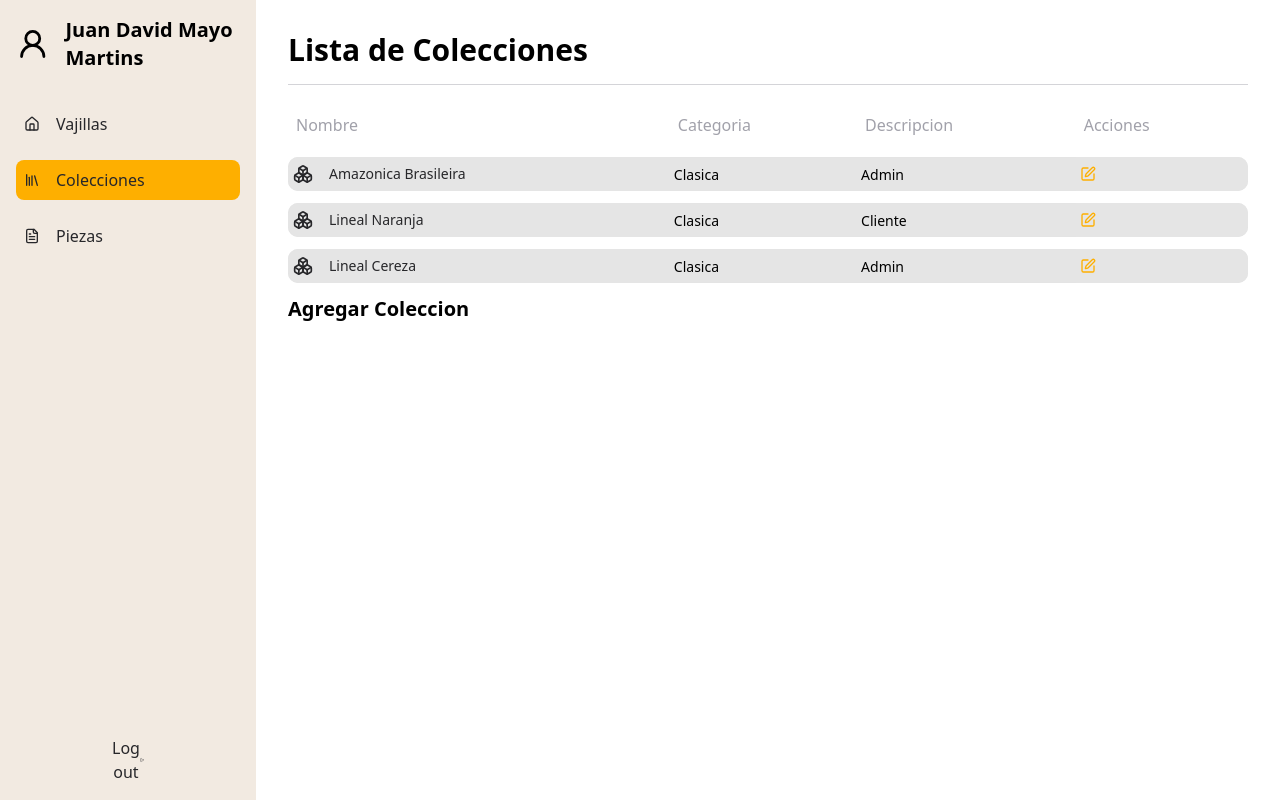
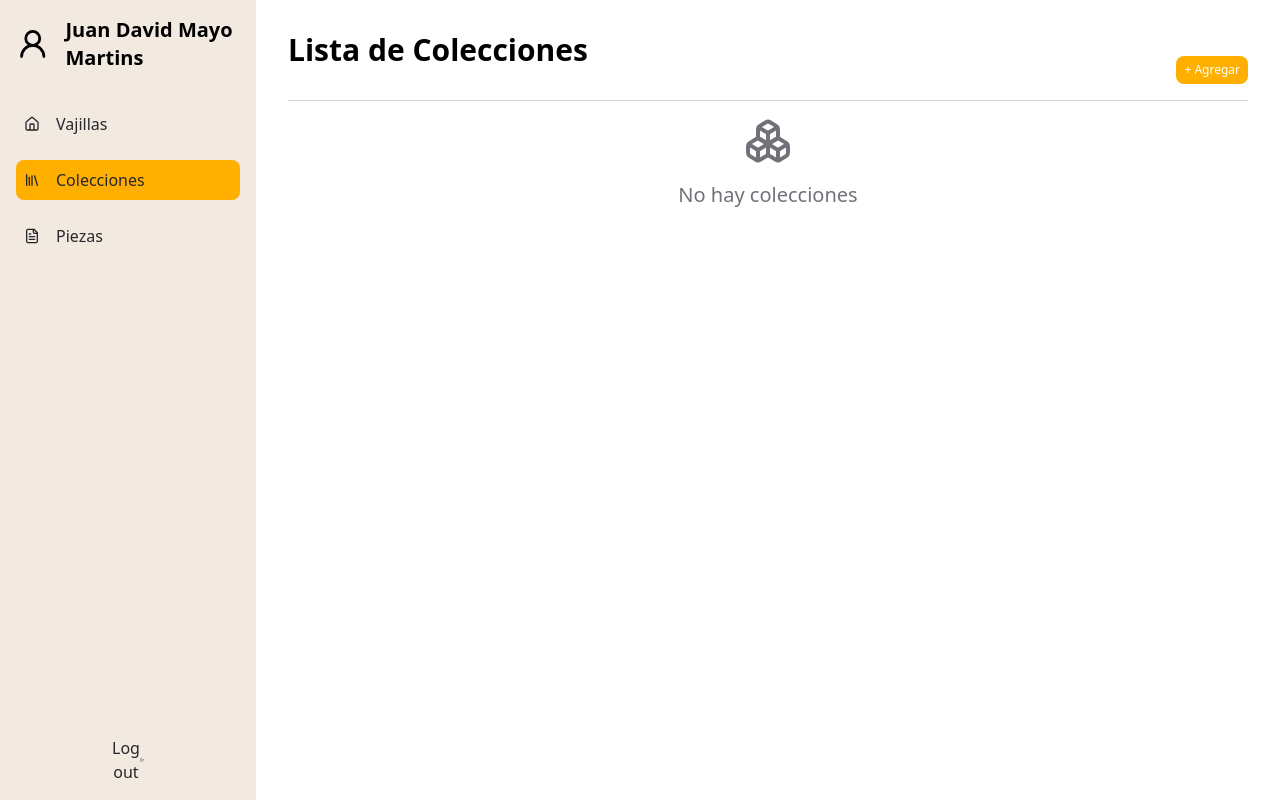
Before and after one commit to MayoJuanDavid/Front_Ceramica_Real, a React (Vite) app: page /colecciones in a window 1280 px wide. Built offline with nearby package versions, Linux system fonts and the light colour scheme.

Commit message:
feat: :sparkles: adding colecciones

```diff
--- a/src/App.tsx
+++ b/src/App.tsx
@@ -1,11 +1,11 @@
 import { RouterProvider } from 'react-router-dom';
 import { BrowserRouter } from './routes';
-import { VajillaProvider } from './contexts/vajillaContext';
+import { DataProvider } from './contexts/dataContext';
 
 export default function Home() {
   return (
-    <VajillaProvider>
+    <DataProvider>
       <RouterProvider router={BrowserRouter} />
-    </VajillaProvider>
+    </DataProvider>
   );
 }
--- /dev/null
+++ b/src/components/modals/add-coleccion-modal.tsx
@@ -0,0 +1,99 @@
+import React from 'react';
+import Modal from './modal';
+import useAddColeccionModal from '../../hooks/use-add-coleccion-modal';
+import Input from '../input';
+import { useForm, SubmitHandler } from 'react-hook-form';
+
+type FormData = {
+  id: number;
+  nombre: string;
+  categoria: number;
+  descripcion: string;
+};
+
+interface AddColeccionModalProps {
+  setColecciones: React.Dispatch<React.SetStateAction<FormData[]>>;
+}
+
+const AddColeccionModal = ({ setColecciones }: AddColeccionModalProps) => {
+  const [isLoading, setIsloading] = React.useState(false);
+  const generateID = () => {
+    return Math.floor(Math.random() * 1000);
+  };
+
+  const {
+    register,
+    handleSubmit,
+    reset,
+    formState: { errors },
+  } = useForm<FormData>();
+
+  const onSubmit: SubmitHandler<FormData> = async (data) => {
+    setIsloading(true);
+    await new Promise((resolve) => setTimeout(resolve, 1000));
+    console.log(data);
+    setColecciones((prev) => [...prev, { ...data, id: generateID() }]);
+    setIsloading(false);
+    reset();
+    coleccionModal.onClose();
+  };
+
+  const coleccionModal = useAddColeccionModal();
+
+  const bodyContent = (
+    <form className="flex flex-col gap-3" onSubmit={handleSubmit(onSubmit)}>
+      <div className="w-full flex flex-col px-32">
+        <Input label="Nombre" {...register('nombre', { required: true })} />
+        {errors.nombre ? (
+          <span className="text-xs text-rose-600">Este campo es requerido</span>
+        ) : null}
+      </div>
+      <div className="w-full flex flex-col px-32">
+        <Input
+          label="Cantidad"
+          {...register('categoria', { required: true })}
+          type="number"
+          min={1}
+        />
+        {errors.categoria ? (
+          <span className="text-xs text-rose-600">Este campo es requerido</span>
+        ) : null}
+      </div>
+      <div className="w-full flex flex-col px-32">
+        <Input
+          label="Descripción"
+          {...register('descripcion', { required: true })}
+        />
+        {errors.descripcion ? (
+          <span className="text-xs text-rose-600">Este campo es requerido</span>
+        ) : null}
+      </div>
+      <div className="w-full flex flex-col px-32">
+        <Input
+          label="Categoria"
+          {...register('categoria', { required: true })}
+        />
+        {errors.categoria ? (
+          <span className="text-xs text-rose-600">Este campo es requerido</span>
+        ) : null}
+      </div>
+    </form>
+  );
+
+  const footerContent = <div></div>;
+
+  return (
+    <Modal
+      disabled={isLoading}
+      isOpen={coleccionModal.isOpen}
+      title="Agregar coleccion"
+      actionLabel="Agregar"
+      onClose={coleccionModal.onClose}
+      onSubmit={handleSubmit(onSubmit)}
+      body={bodyContent}
+      footer={footerContent}
+    />
+  );
+};
+
+export default AddColeccionModal;
--- /dev/null
+++ b/src/contexts/dataContext.tsx
@@ -0,0 +1,65 @@
+import React from 'react';
+
+type Vajilla = {
+  id: number;
+  nombre: string;
+  cantidad: number;
+  descripcion: string;
+};
+
+interface Coleccion {
+  id: number;
+  nombre: string;
+  categoria: number;
+  descripcion: string;
+}
+
+interface Pieza {
+  coleccion: number;
+  id: number;
+  molde: string;
+  descripcion: string;
+  precio: number;
+}
+
+interface DataContextProps {
+  vajillas: Vajilla[];
+  setVajillas: React.Dispatch<React.SetStateAction<Vajilla[]>>;
+  colecciones: Coleccion[];
+  setColecciones: React.Dispatch<React.SetStateAction<Coleccion[]>>;
+  piezas: Pieza[];
+  setPiezas: React.Dispatch<React.SetStateAction<Pieza[]>>;
+}
+
+export const DataContext = React.createContext<DataContextProps | undefined>(
+  undefined
+);
+
+export const useData = () => {
+  const context = React.useContext(DataContext);
+  if (!context) {
+    throw new Error('useVajilla must be used within a VajillaProvider');
+  }
+  return context;
+};
+
+export const DataProvider = ({ children }: { children: React.ReactNode }) => {
+  const [vajillas, setVajillas] = React.useState<Vajilla[]>([]);
+  const [colecciones, setColecciones] = React.useState<Coleccion[]>([]);
+  const [piezas, setPiezas] = React.useState<Pieza[]>([]);
+
+  return (
+    <DataContext.Provider
+      value={{
+        vajillas,
+        setVajillas,
+        colecciones,
+        setColecciones,
+        piezas,
+        setPiezas,
+      }}
+    >
+      {children}
+    </DataContext.Provider>
+  );
+};
--- a/src/contexts/vajillaContext.tsx
+++ /dev/null
@@ -1,39 +0,0 @@
-import React from 'react';
-
-type FormData = {
-  id: number;
-  nombre: string;
-  cantidad: number;
-  descripcion: string;
-};
-
-interface VajillaContextProps {
-  vajillas: FormData[];
-  setVajillas: React.Dispatch<React.SetStateAction<FormData[]>>;
-}
-
-export const VajillaContext = React.createContext<
-  VajillaContextProps | undefined
->(undefined);
-
-export const useVajilla = () => {
-  const context = React.useContext(VajillaContext);
-  if (!context) {
-    throw new Error('useVajilla must be used within a VajillaProvider');
-  }
-  return context;
-};
-
-export const VajillaProvider = ({
-  children,
-}: {
-  children: React.ReactNode;
-}) => {
-  const [vajillas, setVajillas] = React.useState<FormData[]>([]);
-
-  return (
-    <VajillaContext.Provider value={{ vajillas, setVajillas }}>
-      {children}
-    </VajillaContext.Provider>
-  );
-};
--- /dev/null
+++ b/src/hooks/use-add-coleccion-modal.tsx
@@ -0,0 +1,15 @@
+import { create } from 'zustand';
+
+interface AddColeccionModalStore {
+  isOpen: boolean;
+  onOpen: () => void;
+  onClose: () => void;
+}
+
+const useAddColeccionModal = create<AddColeccionModalStore>((set) => ({
+  isOpen: false,
+  onOpen: () => set({ isOpen: true }),
+  onClose: () => set({ isOpen: false }),
+}));
+
+export default useAddColeccionModal;
--- a/src/pages/colecciones.tsx
+++ b/src/pages/colecciones.tsx
@@ -1,117 +1,80 @@
 import { Boxes, Edit } from 'lucide-react';
 import Layout from '../layout';
 import Table from '../components/Table';
+import { useData } from '../contexts/dataContext';
+import useAddColeccionModal from '../hooks/use-add-coleccion-modal';
+import AddColeccionModal from '../components/modals/add-coleccion-modal';
 
-const COLLECCIONES_DATA = [
-  {
-    id: 1,
-    name: (
+export default function Colecciones() {
+  const { colecciones, setColecciones } = useData();
+
+  const addColeccionModal = useAddColeccionModal();
+
+  const COLECCIONES_DATA = colecciones.map((coleccion) => ({
+    id: coleccion.id,
+    nombre: (
       <div className="flex gap-4 items-center text-zinc-800">
         <Boxes className="size-5" />
-        <span>Amazonica Brasileira</span>
+        <span>{coleccion.nombre}</span>
       </div>
     ),
-    category: 'Clasica',
-    description: 'Admin',
-    actions: (
+    categoria: coleccion.categoria,
+    descripcion: coleccion.descripcion,
+    acciones: (
       <div className="flex gap-4 text-primary">
         <Edit className="size-4" />
       </div>
     ),
+  }));
+
+  return (
+    <Layout>
+      <AddColeccionModal setColecciones={setColecciones} />
+      <div className="w-4/5 p-8 bg-white flex flex-col gap-4">
+        <div className="flex justify-between items-center border border-b-zinc-300 border-t-0 border-l-0 border-r-0">
+          <h1 className="text-3xl font-bold mb-4  pb-4">
+            Lista de Colecciones
+          </h1>
+          <button
+            className="bg-primary text-white px-2 rounded-lg text-xs h-7 mt-2"
+            type="button"
+            onClick={addColeccionModal.onOpen}
+          >
+            + Agregar
+          </button>
+        </div>
+        {COLECCIONES_DATA?.length > 0 ? (
+          <Table
+            data={COLECCIONES_DATA}
+            columns={[
+              {
+                text: 'Id',
+                accessor: 'id',
               },
               {
-    id: 2,
-    name: (
-      <div className="flex gap-4 items-center text-zinc-800">
-        <Boxes className="size-5" />
-        <span>Lineal Naranja</span>
-      </div>
-    ),
-    category: 'Clasica',
-    description: 'Cliente',
-    actions: (
-      <div className="flex gap-4 text-primary">
-        <Edit className="size-4" />
-      </div>
-    ),
-  },
-  {
-    id: 3,
-    name: (
-      <div className="flex gap-4 items-center text-zinc-800">
-        <Boxes className="size-5" />
-        <span>Lineal Cereza</span>
-      </div>
-    ),
-    category: 'Clasica',
-    description: 'Admin',
-    actions: (
-      <div className="flex gap-4 text-primary">
-        <Edit className="size-4" />
-      </div>
-    ),
-  },
-];
-
-export default function Colecciones() {
-  return (
-    <Layout>
-      <div className="w-4/5 p-8">
-        <h1 className="text-3xl font-bold mb-4 border border-b-zinc-300 border-t-0 border-l-0 border-r-0 pb-4">
-          Lista de Colecciones
-        </h1>
-        <Table
-          data={COLLECCIONES_DATA}
-          columns={[
-            {
                 text: 'Nombre',
-              accessor: 'name',
+                accessor: 'nombre',
               },
               {
                 text: 'Categoria',
-              accessor: 'category',
+                accessor: 'categoria',
               },
               {
                 text: 'Descripcion',
-              accessor: 'description',
+                accessor: 'descripcion',
               },
               {
                 text: 'Acciones',
-              accessor: 'actions',
+                accessor: 'acciones',
               },
             ]}
           />
-        <h2 className="text-xl font-bold mb-4">Agregar Coleccion</h2>
-        {/* <div className="bg-zinc-200 p-4 rounded">
-          <div className="flex justify-between bg-zinc-200 p-4 rounded-t">
-            <span>Nombre</span>
-            <span>Categoria</span>
-            <span>Descripcion</span>
+        ) : (
+          <div className="flex flex-col items-center justify-center gap-4">
+            <Boxes className="size-12 text-zinc-500" />
+            <span className="text-xl text-zinc-500">No hay colecciones</span>
           </div>
-          <div className="bg-white p-4 flex justify-between items-center rounded-b">
-            <div className="flex items-center">
-              <img src="https://placehold.co/20" alt="User" className="mr-2" />
-              <input
-                type="text"
-                className="border p-2 rounded"
-                placeholder="Nombre"
-              />
-            </div>
-            <input
-              type="text"
-              className="border p-2 rounded"
-              placeholder="Categoria"
-            />
-            <input
-              type="text"
-              className="border p-2 rounded"
-              placeholder="Descripcion"
-            />
-            <button className="bg-primary text-white p-2 rounded">
-              AGREGAR COLECCION
-            </button>
-          </div>
-        </div> */}
+        )}
       </div>
     </Layout>
   );
```
Also changed, not shown: src/pages/dashboard.tsx (+6 -60 lines). Lines whose indentation alone changed are shown as unchanged.
